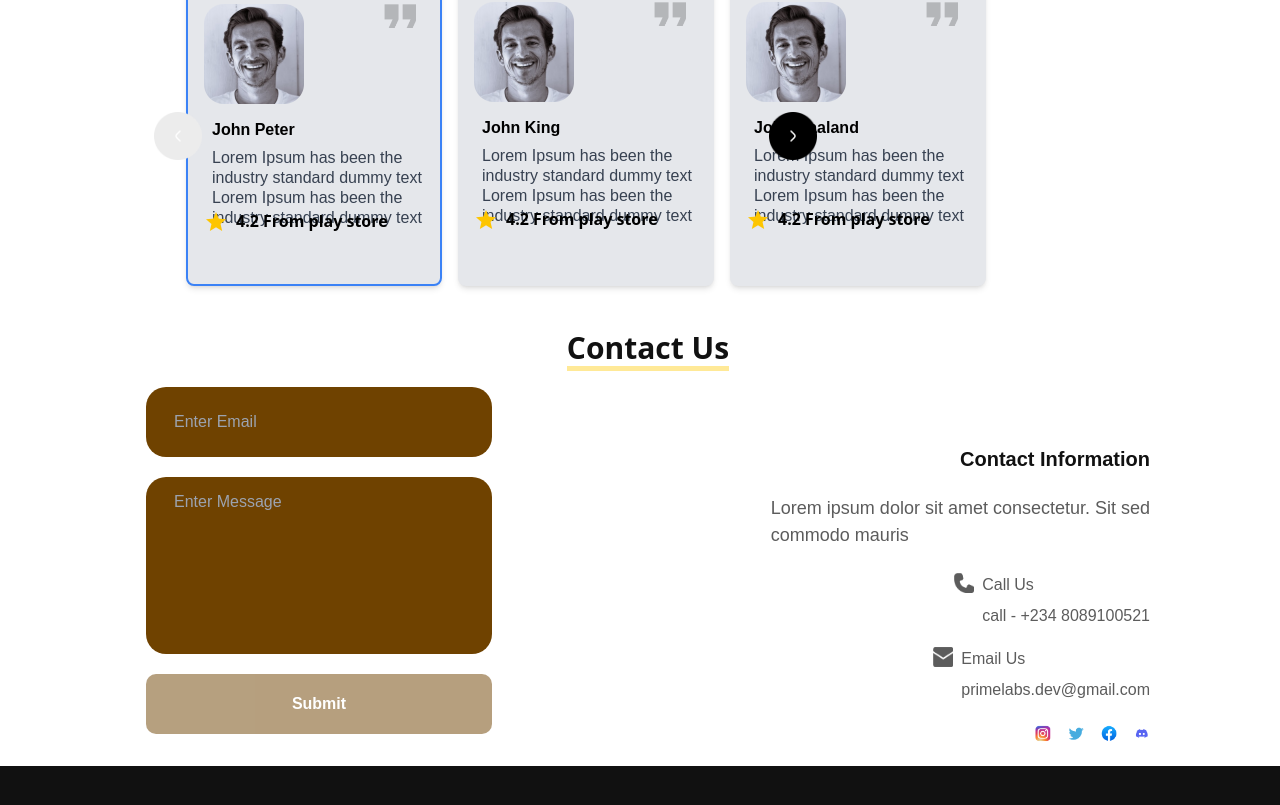
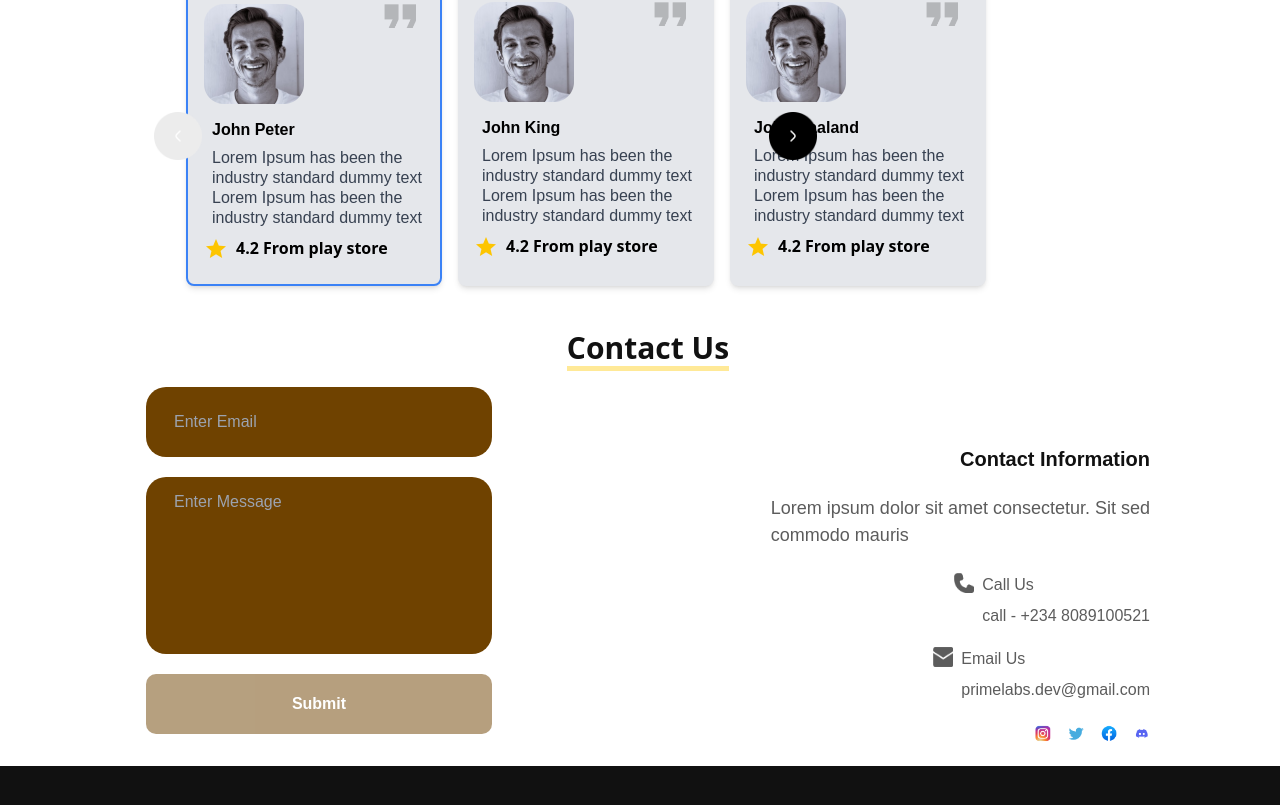
Before and after one commit to Benson-xix/PrimeLabs, a React (Vite) app: page / in a window 1280 px wide. Shown: the part 5289-6094 px from the top of the page. Built offline with nearby package versions, Linux system fonts and the light colour scheme.

Commit message:
Update Carosel.jsx

```diff
--- a/src/Components/Carosel.jsx
+++ b/src/Components/Carosel.jsx
@@ -148,7 +148,7 @@ const Carosel = () => {
                   {box.description}
                 </p>
 
-                <div className="flex flex-row gap-2 pl-[1rem] xxs:mt-[-1.7rem] ">
+                <div className="flex flex-row gap-2 pl-[1rem] max-xs:mt-[-1.7rem]">
                   <img src={Star} alt="Star" className="w-6 h-6" />
                   <p className="text-black font-semibold text-sm sm:text-base leading-tight">
                     {box.rating}
```
